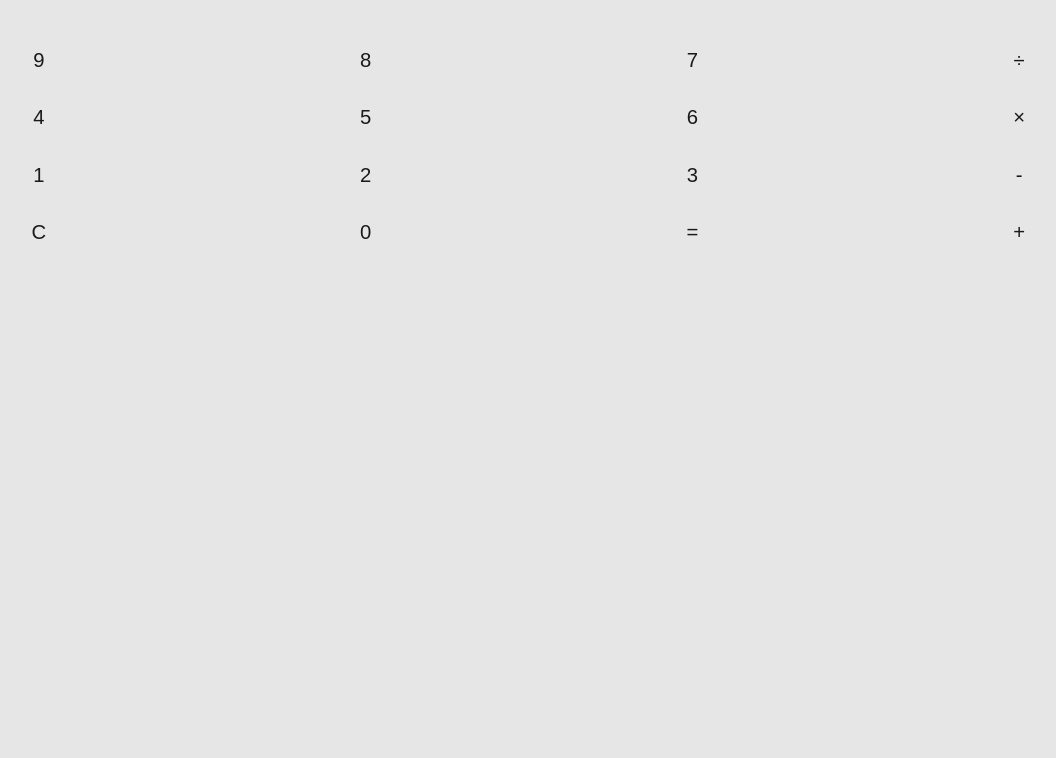
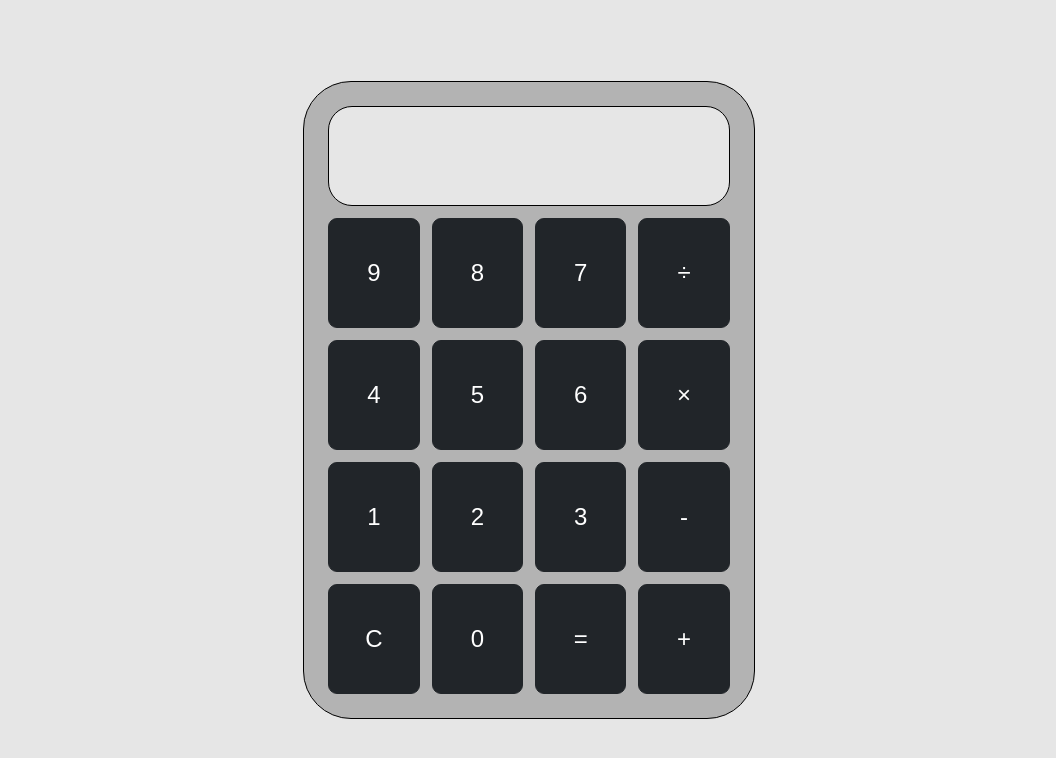
Before and after one commit to Ange230700/12_calculator, a website built with Vite: page index.html in a window 1280 px wide. Shown: the whole page, without its empty margins (111-1167 px from the left). Built offline with nearby package versions, Linux system fonts and the light colour scheme; a web font is replaced by a local one.

Commit message:
style: 💄  styled the calculator using bootstrap

```diff
--- a/index.html
+++ b/index.html
@@ -14,8 +14,11 @@
 
     <title>Calculator</title>
   </head>
-  <body>
-    <div id="app"></div>
+  <body class="vh-100 d-flex">
+    <div
+      id="app"
+      class="flex-fill d-flex justify-content-center align-items-center"
+    ></div>
     <script type="module" src="./src/main.js"></script>
   </body>
 </html>
--- a/package.json
+++ b/package.json
@@ -32,7 +32,7 @@
     "*.{js,css,md}": "prettier --write"
   },
   "validate-branch-name": {
-    "pattern": "^(master|main|development){1}$|^(feature|fix|test|chore|refactorization|ci)/.+$",
+    "pattern": "^(master|main|development){1}$|^(feature|fix|test|chore|refactorization|ci|style)/.+$",
     "errorMsg": "Make sure to give a valid branch name."
   },
   "dependencies": {
--- a/src/javascript/components/functional.js
+++ b/src/javascript/components/functional.js
@@ -1,13 +1,16 @@
 // src\javascript\components\functional.js
 
 function generateCalculatorKey(key) {
-  return `<button type="button" class="g-col-3 calculator-key">${key}</button>`;
+  return `<button type="button" class="g-col-3 calculator-key btn btn-dark p-4">${key}</button>`;
 }
 
 function generateApp() {
   return `
-    <section id="keys-grid" class="grid text-center">
-      <p id="result" class="g-col-12"></p>
+    <section id="keys-grid" class="grid text-center border border-black rounded-5 p-3 gap-2">
+      <div id="result" class="g-col-12 border border-black rounded-4 d-flex align-items-end" style="height: 100px;">
+        <p class="text-end flex-fill px-3"></p>
+      </div>
+
     </section>
   `;
 }
--- a/src/javascript/document/manipulation.js
+++ b/src/javascript/document/manipulation.js
@@ -33,7 +33,7 @@ function fillKeysGridSection(app) {
     .map((key) => generateCalculatorKey(key))
     .join("");
 
-  if (keysGrid.innerHTML.includes('<p id="result" class="g-col-12"></p>')) {
+  if (keysGrid.innerHTML.includes('id="result"')) {
     keysGrid.innerHTML += calculatorButtons;
   }
 }
@@ -61,7 +61,7 @@ function updateDisplay() {
   const { first_number, second_number, current_operator } =
     CalculatorState.getState();
 
-  const resultArea = document.querySelector("#result");
+  const resultArea = document.querySelector("#result > p");
 
   let textToDisplay = "";
 
@@ -81,7 +81,7 @@ function updateDisplay() {
 }
 
 function updateResultWithKeyPressed(key, app) {
-  const resultArea = app.querySelector("#result");
+  const resultArea = app.querySelector("#result > p");
   const { first_number, second_number, current_operator, has_result } =
     CalculatorState.getState();
 
--- a/src/scss/app.scss
+++ b/src/scss/app.scss
@@ -1 +1,5 @@
 // src\scss\app.scss
+
+#keys-grid {
+  background-color: $primary-color-shade-7;
+}
--- a/src/scss/base.scss
+++ b/src/scss/base.scss
@@ -6,7 +6,7 @@
   box-sizing: border-box;
 
   font-family: $font-family;
-  font-size: 1.125rem;
+  font-size: 1.5rem;
   background-color: $primary-color-shade-9;
   color: $primary-color-shade-1;
 
```
